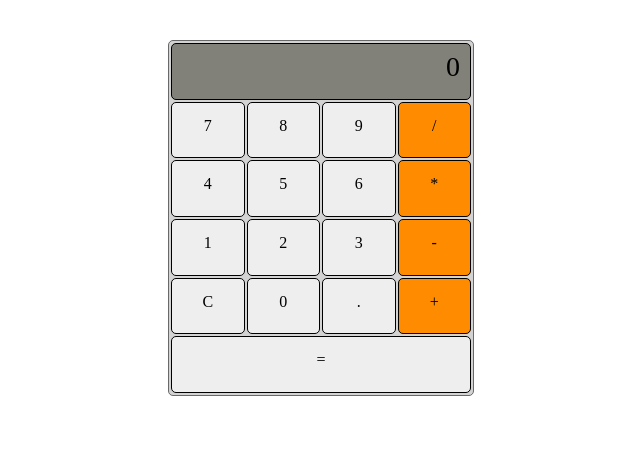
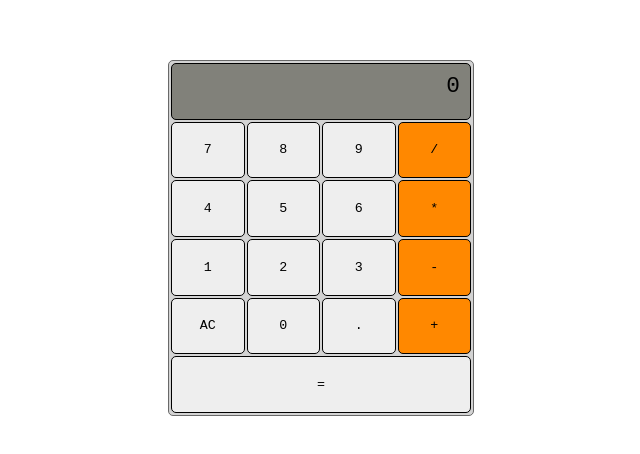
Before and after one commit to spikeburton/simple-calc, a plain HTML site: page index.html in a window 1280 px wide. Shown: the whole page, without its empty margins (319-959 px from the left). Drawn offline with Linux system fonts and the light colour scheme.

Commit message:
add button styling

```diff
--- a/css/style.css
+++ b/css/style.css
@@ -10,7 +10,7 @@ body {
   border: 1px solid dimgray;
   border-radius: 5px;
   background-color: lightgray;
-  margin: 40px auto;
+  margin: 60px auto;
   padding: 2px;
   display: grid;
   grid-template-columns: repeat(4, 1fr);
@@ -22,6 +22,15 @@ body {
   border: 1px solid #000;
   border-radius: 5px;
   line-height: 45px;
+  font-family: monospace;
+}
+
+.num:hover, #clear:hover, #dec:hover, #equals:hover {
+  background-color: #ddd;
+}
+
+.op:hover {
+  background-color: #FF7700;
 }
 
 .num, #clear, #dec, #equals {
@@ -29,7 +38,7 @@ body {
 }
 
 .op {
-  background-color: darkorange
+  background-color: #FF8800;
 }
 
 #display {
--- a/index.html
+++ b/index.html
@@ -11,7 +11,8 @@
 -->
   <div id="container">
     <div id="display">0</div>
-    <div id="num_0" class="num">0</div>
+    <button id="num_0" class="num">0</button>
+<!--
     <div id="num_1" class="num">1</div>
     <div id="num_2" class="num">2</div>
     <div id="num_3" class="num">3</div>
@@ -21,13 +22,24 @@
     <div id="num_7" class="num">7</div>
     <div id="num_8" class="num">8</div>
     <div id="num_9" class="num">9</div>
-    <div id="clear">C</div>
-    <div id="dec">.</div>
-    <div id="equals">=</div>
-    <div id="divide" class="op">/</div>
-    <div id="mult" class="op">*</div>
-    <div id="subt" class="op">-</div>
-    <div id="add" class="op">+</div>
+-->
+    <button id="num_1" class="num">1</button>
+    <button id="num_2" class="num">2</button>
+    <button id="num_3" class="num">3</button>
+    <button id="num_4" class="num">4</button>
+    <button id="num_5" class="num">5</button>
+    <button id="num_6" class="num">6</button>
+    <button id="num_7" class="num">7</button>
+    <button id="num_8" class="num">8</button>
+    <button id="num_9" class="num">9</button>
+    <button id="clear">AC</button>
+    <button id="dec">.</button>
+    <button id="equals">=</button>
+    <button id="divide" class="op">/</button>
+    <button id="mult" class="op">*</button>
+    <button id="subt" class="op">-</button>
+    <button id="add" class="op">+</button>
   </div>
+  <script src="js/index.js"></script>
 </body>
 </html>
```
